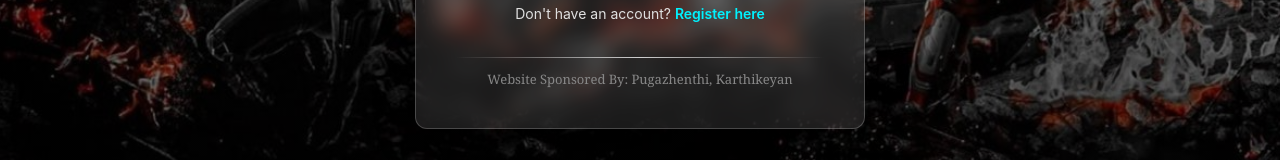
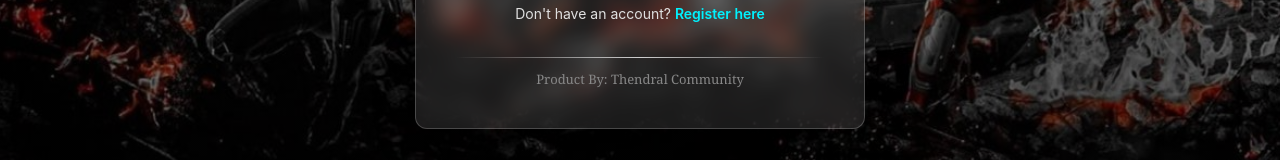
Before and after one commit to apugazh61-debug/web-development, a React (Vite) app in the folder frontend/: page /login in a window 1280 px wide. Shown: the part 597-757 px from the top of the page. Built offline with nearby package versions, Linux system fonts and the light colour scheme.

Commit message:
Update footer credit to 'Product By: Thendral Community'

```diff
--- a/frontend/src/components/Auth/Login.jsx
+++ b/frontend/src/components/Auth/Login.jsx
@@ -153,7 +153,7 @@ const Login = () => {
                     <div className="creator-credit-card">
                         <div className="credit-separator"></div>
                         <p className="credit-text-card">
-                            Website Sponsored By: Pugazhenthi, Karthikeyan
+                            Product By: Thendral Community
                         </p>
                     </div>
                 </div>
--- a/frontend/src/components/Auth/Register.jsx
+++ b/frontend/src/components/Auth/Register.jsx
@@ -197,7 +197,7 @@ const Register = () => {
                 <div className="creator-credit-card">
                     <div className="credit-separator"></div>
                     <p className="credit-text-card">
-                        Website Sponsored By: Pugazhenthi, Karthikeyan
+                        Product By: Thendral Community
                     </p>
                 </div>
             </div>
```
